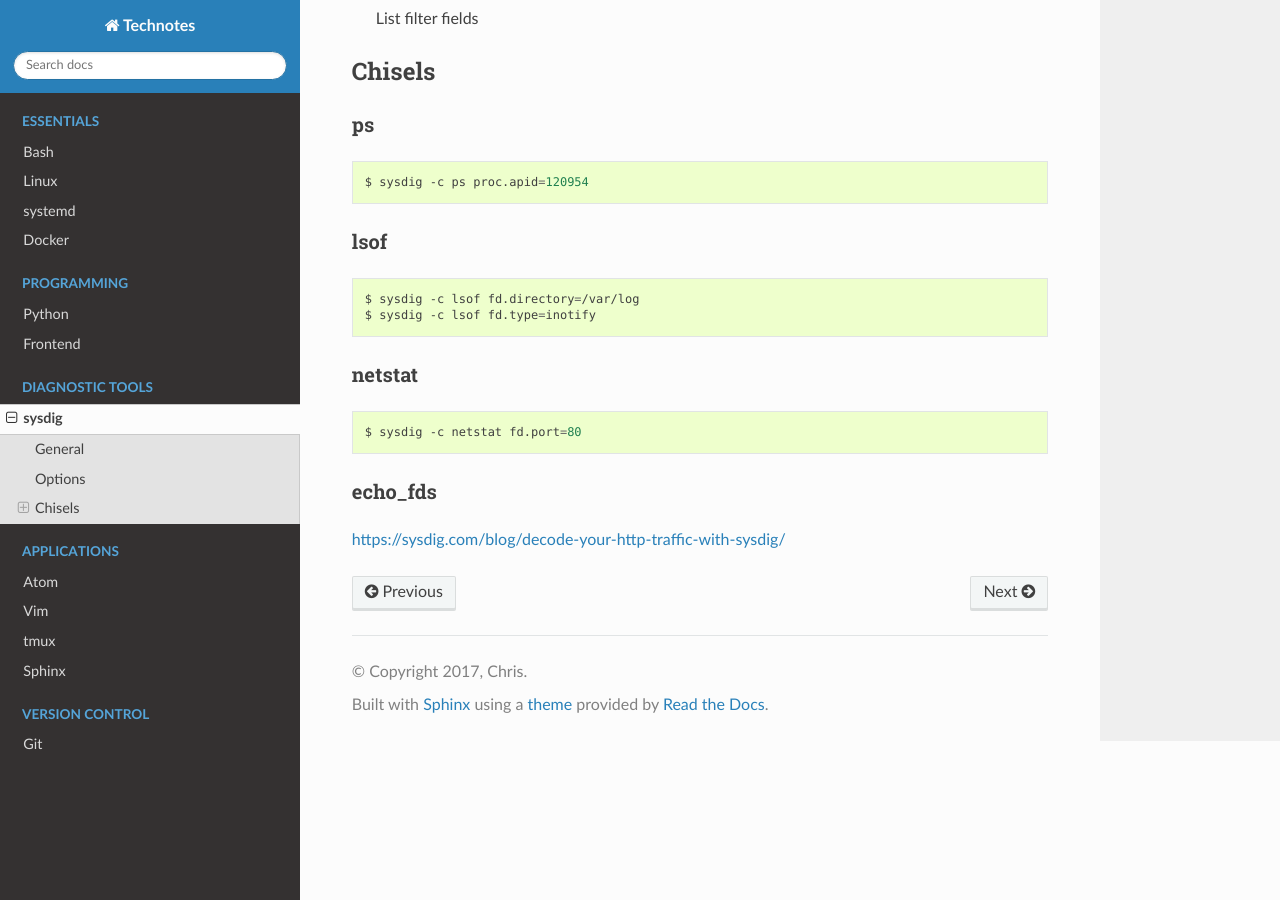
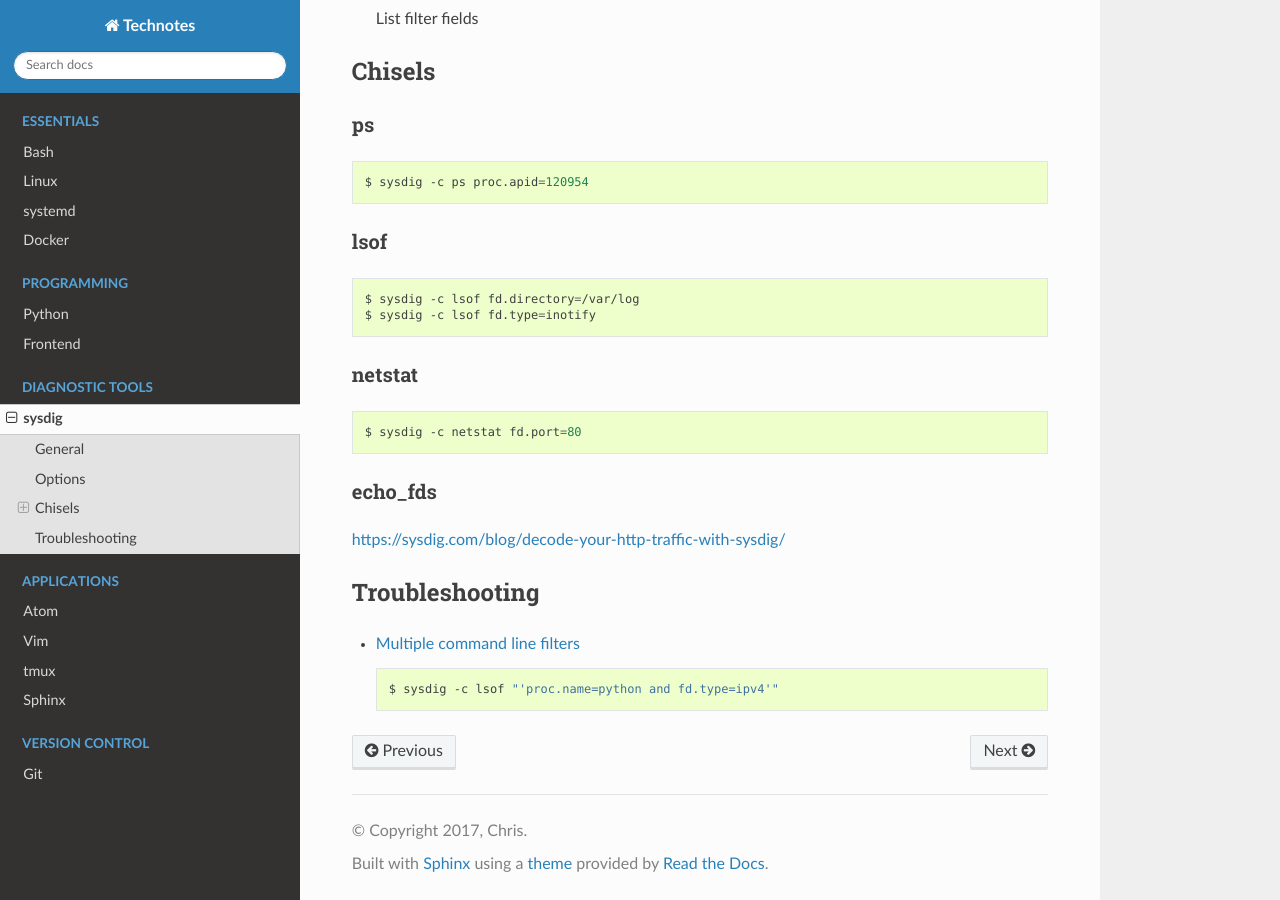
Before and after one commit to heterotopian/technotes, a Sphinx documentation site: the page built from source/sysdig.rst, in a window 1280 px wide and 900 px high, scrolled down 569 px. Built offline with Sphinx 7.4.7 and the Read the Docs theme 2.0.0, drawn with Linux system fonts in a browser that asks for light colours.

Commit message:
Add command filter bug discussion

```diff
--- a/source/sysdig.rst
+++ b/source/sysdig.rst
@@ -63,3 +63,12 @@ echo_fds
 --------
 
 https://sysdig.com/blog/decode-your-http-traffic-with-sysdig/
+
+
+
+Troubleshooting
+===============
+
+- `Multiple command line filters <https://github.com/draios/sysdig/issues/562>`_ ::
+
+    $ sysdig -c lsof "'proc.name=python and fd.type=ipv4'"
```
